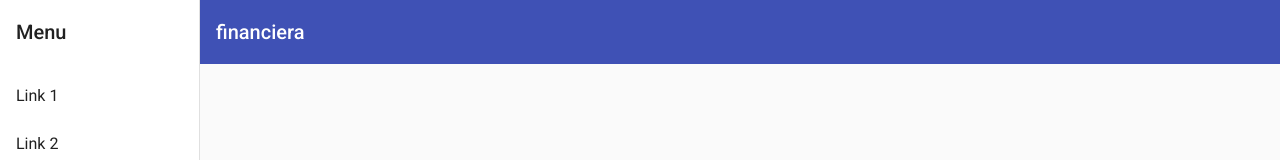
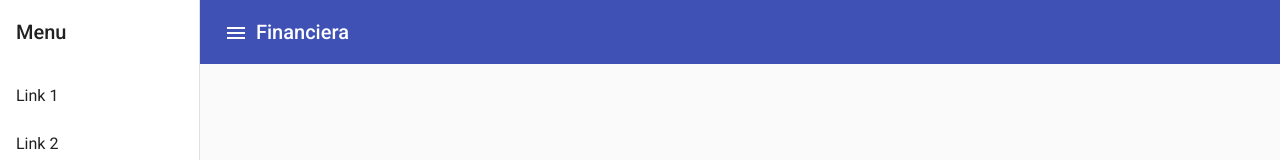
Before and after one commit to mapcsasystem/financiera, an Angular app: page /admin in a window 1280 px wide. Shown: the top 160 px of the page. Built offline with nearby package versions, Linux system fonts and the light colour scheme.

Commit message:
format documents

```diff
--- a/src/app/admin/admin.component.html
+++ b/src/app/admin/admin.component.html
@@ -17,10 +17,10 @@
         aria-label="Toggle sidenav"
         mat-icon-button
         (click)="drawer.toggle()"
-        *ngIf="isHandset$ | async">
+       >
         <mat-icon aria-label="Side nav toggle icon">menu</mat-icon>
       </button>
-      <span>financiera</span>
+      <span>Financiera</span>
     </mat-toolbar>
     <!-- Add Content Here -->
   </mat-sidenav-content>
--- a/src/app/admin/admin.component.ts
+++ b/src/app/admin/admin.component.ts
@@ -16,6 +16,6 @@ export class AdminComponent {
       shareReplay()
     );
 
-  constructor(private breakpointObserver: BreakpointObserver) {}
+  constructor(private breakpointObserver: BreakpointObserver) { }
 
 }
```
